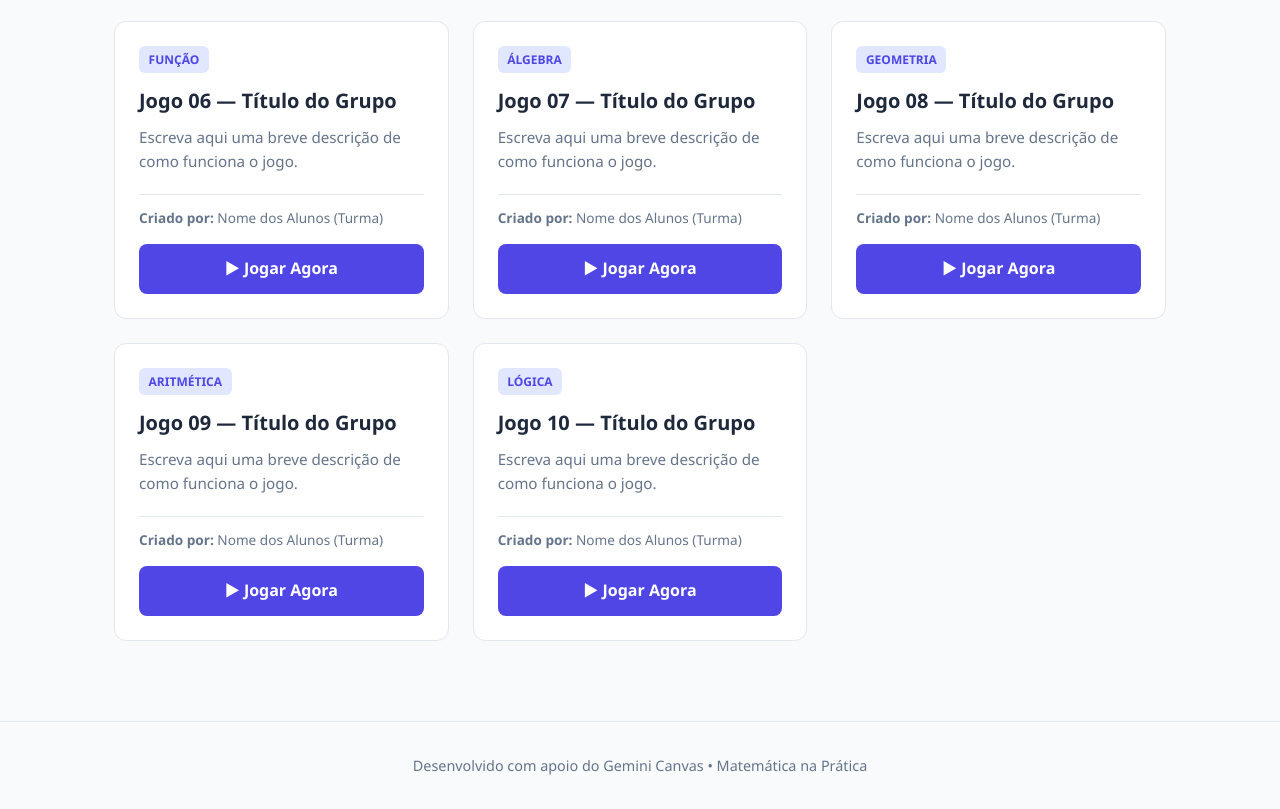
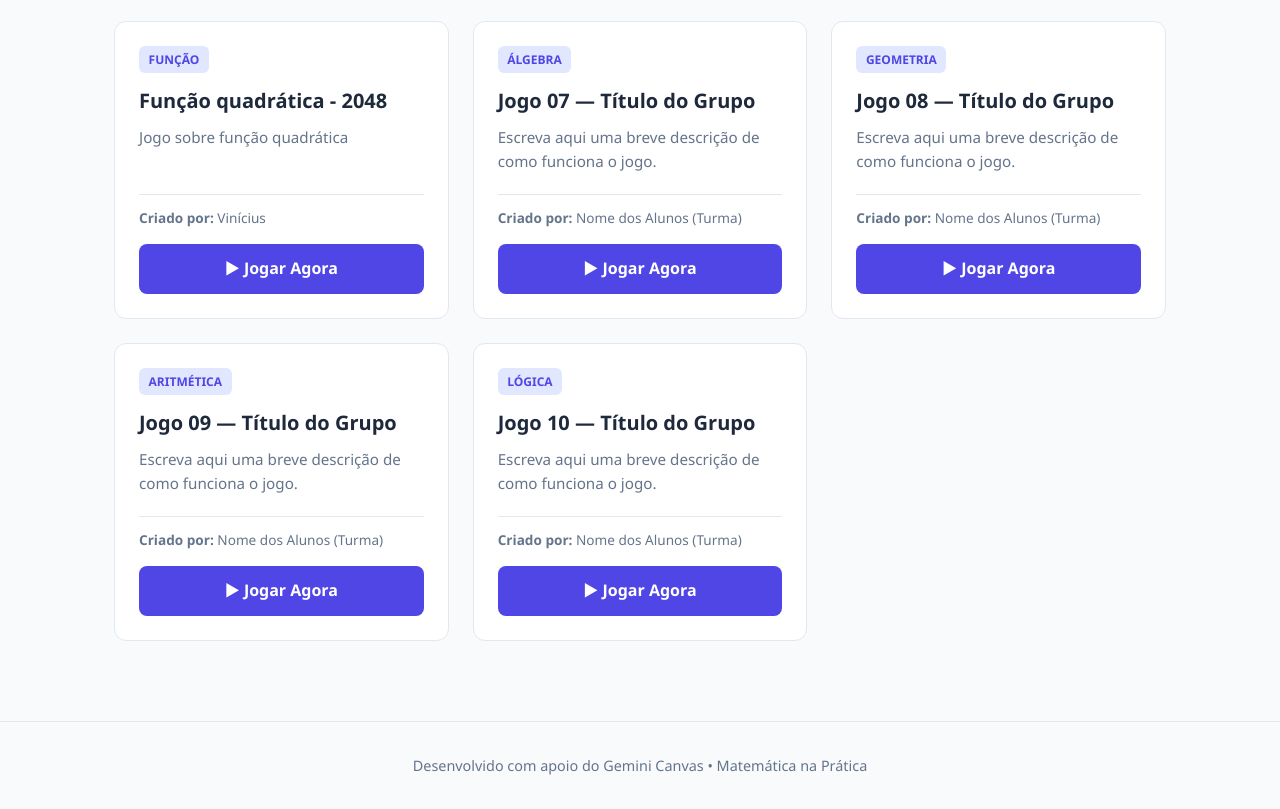
Before and after one commit to andersonfmfm-sketch/MathIA, a plain HTML site: page index.html in a window 1280 px wide. Shown: the part 957-1766 px from the top of the page. Drawn offline with Linux system fonts and the light colour scheme.

Commit message:
Update index.html

```diff
--- a/index.html
+++ b/index.html
@@ -265,11 +265,11 @@
                 arquivo: "quebracab.html"
             },
             {
-                titulo: "Jogo 06 — Título do Grupo",
-                descricao: "Escreva aqui uma breve descrição de como funciona o jogo.",
+                titulo: "Função quadrática - 2048",
+                descricao: "Jogo sobre função quadrática",
                 categoria: "Função",
-                autores: "Nome dos Alunos (Turma)",
-                arquivo: "jogo6.html"
+                autores: "Vinícius",
+                arquivo: "funcaoqua.html"
             },
             {
                 titulo: "Jogo 07 — Título do Grupo",
```
